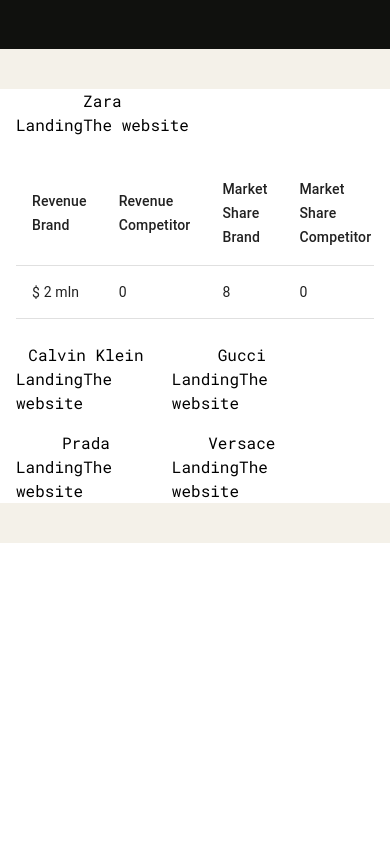
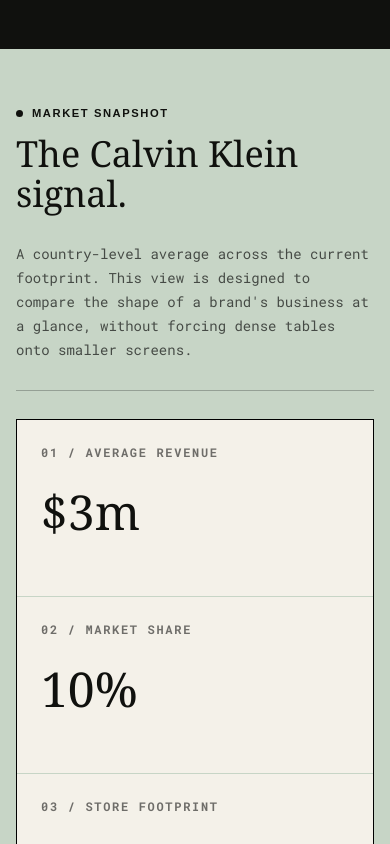
Before and after one commit to WladyslawPitsukha/e-commerce, a Next.js app: page /brands/calvin-klein in a window 390 px wide. Shown: the part 4400-5244 px from the top of the page. Before the commit the page ends 4943 px from the top, so only its background shows below. Built offline with nearby package versions, Linux system fonts and the light colour scheme; no server answers.

Commit message:
Add responsive brand market snapshot
Replace the fixed comparison table with active-brand metrics and capture updated detail screenshots.

```diff
--- a/src/components/brandsPage/sectComprasion.tsx
+++ b/src/components/brandsPage/sectComprasion.tsx
@@ -1,119 +1,44 @@
-import { BasicPropsBrand as BasicInfoProps, CountryDataProps } from "@/types/typesProject";
+import Link from "next/link";
+import React from "react";
+import { BasicPropsBrand, CountryDataProps } from "@/types/typesProject";
 
-import { arrBrands } from "@/constants/brands/arrBrands";
+type MetricKey = "revenue" | "marketShare" | "storeCount";
 
-import { Grid, Table, TableBody, TableCell, TableContainer, TableHead, TableRow } from "@mui/material";
-import Link from "next/link";
-import { arrCountryZara } from "@/constants/brands/dataOfBrands/zara/arrCountryZara";
+const metricLabels: Record<MetricKey, string> = {
+    revenue: "Average revenue",
+    marketShare: "Market share",
+    storeCount: "Store footprint",
+};
 
-export function BlockArtComprasion({
-    id,
-    name,
-    links,
-}: BasicInfoProps) {
-    if (!id || !name || !links) return null;
-
-    return(
-        <article
-            className="flex flex-col items-center justify-between"
-            key={id}
-        >
-            <h2 className="text-black">
-                {name}
-            </h2>
-            <div>
-                {[{
-                    link: links.mainLink,
-                    title: "Landing",
-                }, {
-                    link: links.webpageLink,
-                    title: "The website",
-                }].map((obj) => (
-                    <Link href={obj.link} key={obj.title}>
-                        <span className="text-black">
-                            {obj.title}
-                        </span>
-                    </Link>
-                ))}
-            </div>
-        </article>
-    )
+function average(countryData: CountryDataProps[], metric: MetricKey) {
+    if (!countryData.length) return 0;
+    return countryData.reduce((total, country) => total + country.financeData[metric], 0) / countryData.length;
 }
 
-export default function SectComprasion() {
-    const averageValue = (propertyData: keyof CountryDataProps['financeData']):number => {
-        const sum = arrCountryZara.reduce((acc, country) => {
-            return acc + country.financeData[propertyData];
-        }, 0)
+function metricValue(metric: MetricKey, value: number) {
+    if (metric === "revenue") return `$${Math.round(value)}m`;
+    if (metric === "marketShare") return `${Math.round(value)}%`;
+    return Math.round(value).toLocaleString();
+}
 
-        return Number(Math.floor((sum / arrCountryZara.length)).toFixed(2));
-    }
+export default function SectComprasion({ brand, country }: { brand: BasicPropsBrand; country: CountryDataProps[] }) {
+    const metrics = (Object.keys(metricLabels) as MetricKey[]).map((metric) => ({
+        label: metricLabels[metric],
+        value: metricValue(metric, average(country, metric)),
+    }));
 
-    const tableHeadProps: string[] = [
-        "Revenue Brand",
-        "Revenue Competitor",
-        "Market Share Brand",
-        "Market Share Competitor",
-        "Store count Brand",
-        "Store count Competitor",
-    ];
-
-    const tableBodyProps: (number | string)[] = [
-        `$ ${averageValue('revenue')} mln`,
-        0,
-        averageValue('marketShare'),
-        0,
-        averageValue('storeCount'),
-        0,
-    ];
-
-    const arrBlockBrands = arrBrands.map(obj => obj.brand).filter(brand => brand !== undefined)
-
-    if (!arrBlockBrands[0]) {
-        return null;
-    }
-
-    return(
-        <section className="flex flex-col lg:flex-row items-start justify-evenly w-full h-auto my-10 px-[var(--page-gutter)] gap-6 bg-white overflow-x-auto">
-            <BlockArtComprasion
-                id={arrBlockBrands[0].id}
-                name={arrBlockBrands[0].name}
-                links={arrBlockBrands[0].links}
-            />
-            <TableContainer className="max-w-full overflow-x-auto">
-                <Table aria-label="simple table">
-                    <TableHead>
-                        <TableRow>
-                            {tableHeadProps.map((title, index) => (
-                                <TableCell key={`${title}-${index}`} component="th" scope="col">
-                                    <span className="w-24">{title}</span>
-                                </TableCell>
-                            ))}
-                        </TableRow>
-                    </TableHead>
-                    <TableBody>
-                        <TableRow>
-                            {tableBodyProps.map((title, index) => (
-                                <TableCell key={`${title}-${index}`}>
-                                    <span className="w-24">{title}</span>
-                                </TableCell>
-                            ))}
-                        </TableRow>
-                    </TableBody>
-                </Table>
-            </TableContainer>
-            <Grid
-                style={{background: ''}}
-                container
-                rowSpacing={2}
-                columnSpacing={2}
-            >
-                {arrBlockBrands.slice(1, 5).map((obj) => (
-                    <Grid size={5} key={obj?.id}>
-                        <BlockArtComprasion {...obj} />
-                    </Grid>
-                ))}
-            </Grid>
+    return (
+        <section className="w-full bg-[#c7d5c6] px-[var(--page-gutter)] py-14 sm:py-20">
+            <div className="mx-auto max-w-[1440px]">
+                <div className="grid gap-7 border-b border-black/25 pb-7 lg:grid-cols-[0.8fr_1.2fr] lg:items-end">
+                    <div><p className="brand-eyebrow text-[#10110e]">Market snapshot</p><h2 className="brand-display mt-3 text-4xl sm:text-6xl">The {brand.name} signal.</h2></div>
+                    <p className="max-w-2xl text-sm leading-6 text-black/65 sm:text-base">A country-level average across the current footprint. This view is designed to compare the shape of a brand&apos;s business at a glance, without forcing dense tables onto smaller screens.</p>
+                </div>
+                <div className="brand-metric-grid mt-7 border border-black">
+                    {metrics.map((metric, index) => <article key={metric.label} className="min-h-44 p-6 sm:p-8"><p className="text-xs font-bold uppercase tracking-[0.14em] text-black/55">0{index + 1} / {metric.label}</p><p className="brand-display mt-7 text-5xl sm:text-6xl">{metric.value}</p></article>)}
+                </div>
+                {brand.links ? <div className="mt-7 flex flex-wrap gap-3"><Link href={brand.links.mainLink} className="border border-black bg-[#10110e] px-5 py-3 text-xs font-bold uppercase tracking-[0.12em] text-[#d7ff49]">Explore {brand.name}</Link><Link href={brand.links.webpageLink} className="border border-black px-5 py-3 text-xs font-bold uppercase tracking-[0.12em] text-black">Official website &#8599;</Link></div> : null}
+            </div>
         </section>
-    )
+    );
 }
```
Also changed, not shown: 2 other files (tests, documents, lock files or other folders).
